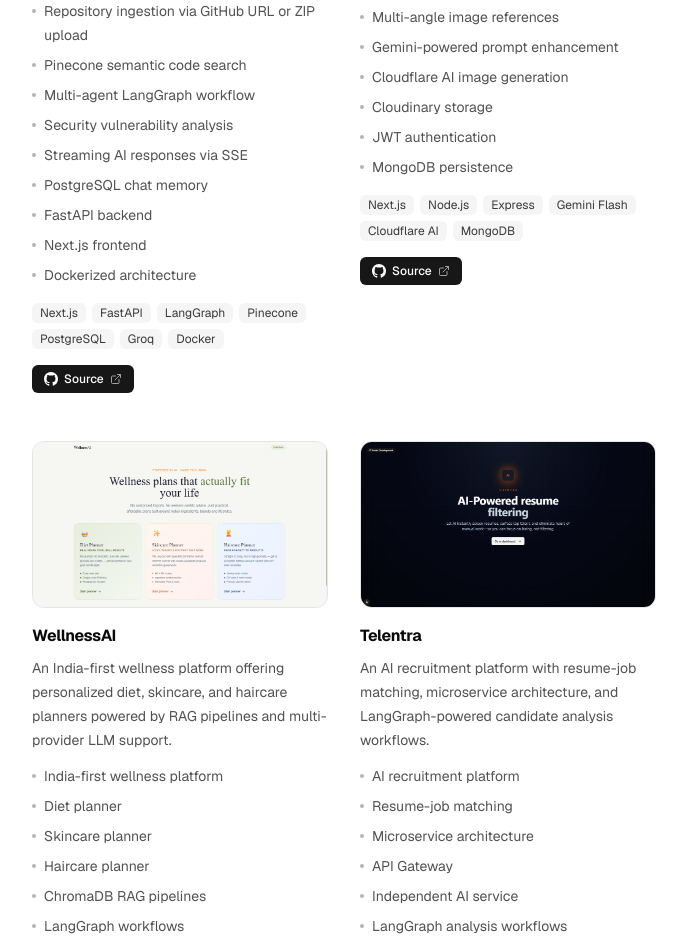
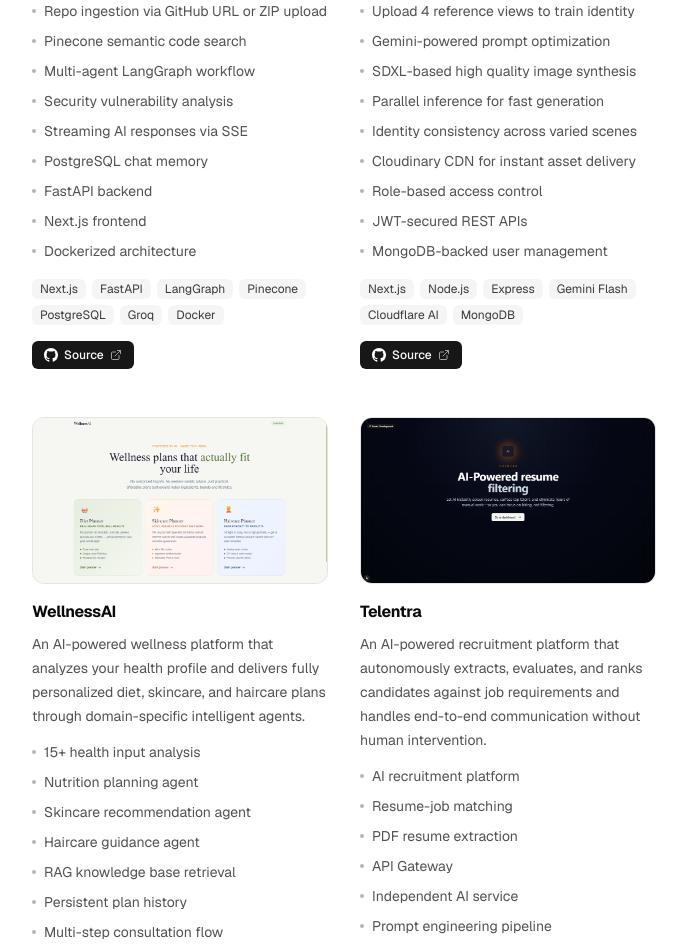
Before and after one commit to devxml/devverma, a Next.js app: page / in a window 1280 px wide. Shown: the part 1320-2269 px from the top of the page, without its empty margins (296-983 px from the left). Built offline with nearby package versions, Linux system fonts and the light colour scheme.

Commit message:
Update Project Details

```diff
--- a/src/components/layout/ThemeProvider.tsx
+++ b/src/components/layout/ThemeProvider.tsx
@@ -28,9 +28,7 @@
       setTheme(stored);
       return;
     }
-    if (window.matchMedia("(prefers-color-scheme: dark)").matches) {
-      setTheme("dark");
-    }
+
   }, []);
 
   useEffect(() => {
--- a/src/data/portfolio.ts
+++ b/src/data/portfolio.ts
@@ -105,7 +105,7 @@
       "Docker",
     ],
     features: [
-      "Repository ingestion via GitHub URL or ZIP upload",
+      "Repo ingestion via GitHub URL or ZIP upload",
       "Pinecone semantic code search",
       "Multi-agent LangGraph workflow",
       "Security vulnerability analysis",
@@ -120,7 +120,7 @@
     id: "modelforge",
     name: "ModelForge",
     description:
-      "A character-consistent AI image generation platform with multi-angle references, Gemini-powered prompt enhancement, and cloud-native storage architecture.",
+      "An AI-powered identity generation platform that learns your appearance from reference photos and creates consistent, high-quality images across any outfit, location, or creative style.",
     image: "/assets/projects/modelforge.png",
     github: "https://github.com/devxml/modelforge",
     tech: [
@@ -132,20 +132,23 @@
       "MongoDB",
     ],
     features: [
-      "Character consistency system",
-      "Multi-angle image references",
-      "Gemini-powered prompt enhancement",
-      "Cloudflare AI image generation",
-      "Cloudinary storage",
-      "JWT authentication",
-      "MongoDB persistence",
+      "Upload 4 reference views to train identity",
+      "Gemini-powered prompt optimization",
+      "SDXL-based high quality image synthesis",
+      "Parallel inference for fast generation",
+      "Identity consistency across varied scenes",
+      "Cloudinary CDN for instant asset delivery",
+      "Role-based access control",
+      "JWT-secured REST APIs",
+      "MongoDB-backed user management",
+
     ],
   },
   {
     id: "wellnessai",
     name: "WellnessAI",
     description:
-      "An India-first wellness platform offering personalized diet, skincare, and haircare planners powered by RAG pipelines and multi-provider LLM support.",
+      "An AI-powered wellness platform that analyzes your health profile and delivers fully personalized diet, skincare, and haircare plans through domain-specific intelligent agents.",
     image: "/assets/projects/wellnessai.png",
     github: "https://github.com/devxml/wellnessai",
     tech: [
@@ -157,13 +160,14 @@
       "MongoDB Atlas",
     ],
     features: [
-      "India-first wellness platform",
-      "Diet planner",
-      "Skincare planner",
-      "Haircare planner",
-      "ChromaDB RAG pipelines",
-      "LangGraph workflows",
-      "Multi-provider LLM support",
+      "15+ health input analysis",
+      "Nutrition planning agent",
+      "Skincare recommendation agent",
+      "Haircare guidance agent",
+      "RAG knowledge base retrieval",
+      "Persistent plan history",
+      "Multi-step consultation flow",
+      "Indian product recommendations",
       "MongoDB Atlas storage",
     ],
   },
@@ -171,16 +175,17 @@
     id: "telentra",
     name: "Telentra",
     description:
-      "An AI recruitment platform with resume-job matching, microservice architecture, and LangGraph-powered candidate analysis workflows.",
+      "An AI-powered recruitment platform that autonomously extracts, evaluates, and ranks candidates against job requirements and handles end-to-end communication without human intervention.",
     image: "/assets/projects/telentra.png",
     github: "https://github.com/devxml/telentra",
     tech: ["Next.js", "FastAPI", "LangGraph", "Gemini API", "MongoDB"],
     features: [
       "AI recruitment platform",
       "Resume-job matching",
-      "Microservice architecture",
+      "PDF resume extraction",
       "API Gateway",
       "Independent AI service",
+      "Prompt engineering pipeline",
       "LangGraph analysis workflows",
       "MongoDB persistence",
     ],
@@ -235,7 +240,6 @@
       "Led AI/ML initiatives",
       "Conducted workshops on LLMs, RAG Systems, Vector Databases, and Modern AI Applications",
     ],
-    workshopTopics: ["LLMs", "RAG Systems", "Vector Databases", "Modern AI Applications"],
   },
   {
     id: "codesoft-intern",
```
Also changed, not shown: src/app/globals.css (line endings or trailing spaces).
